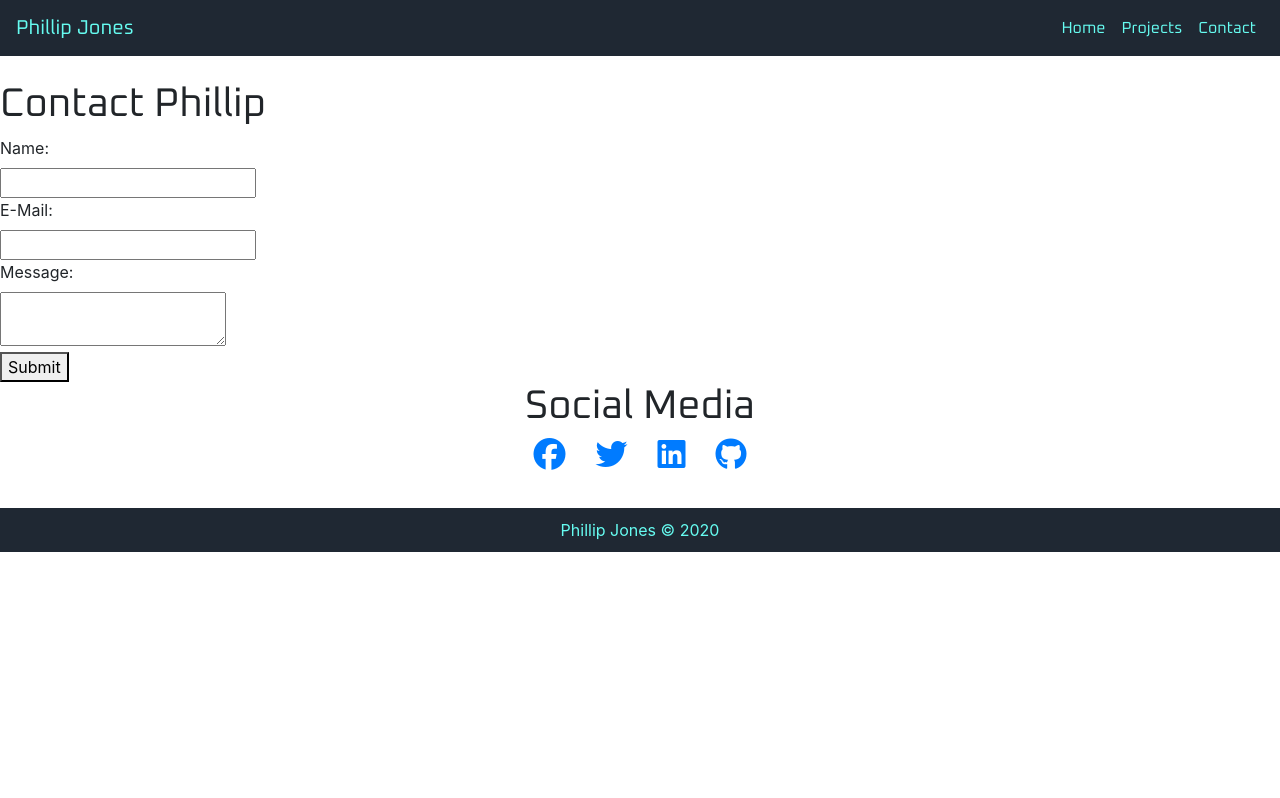
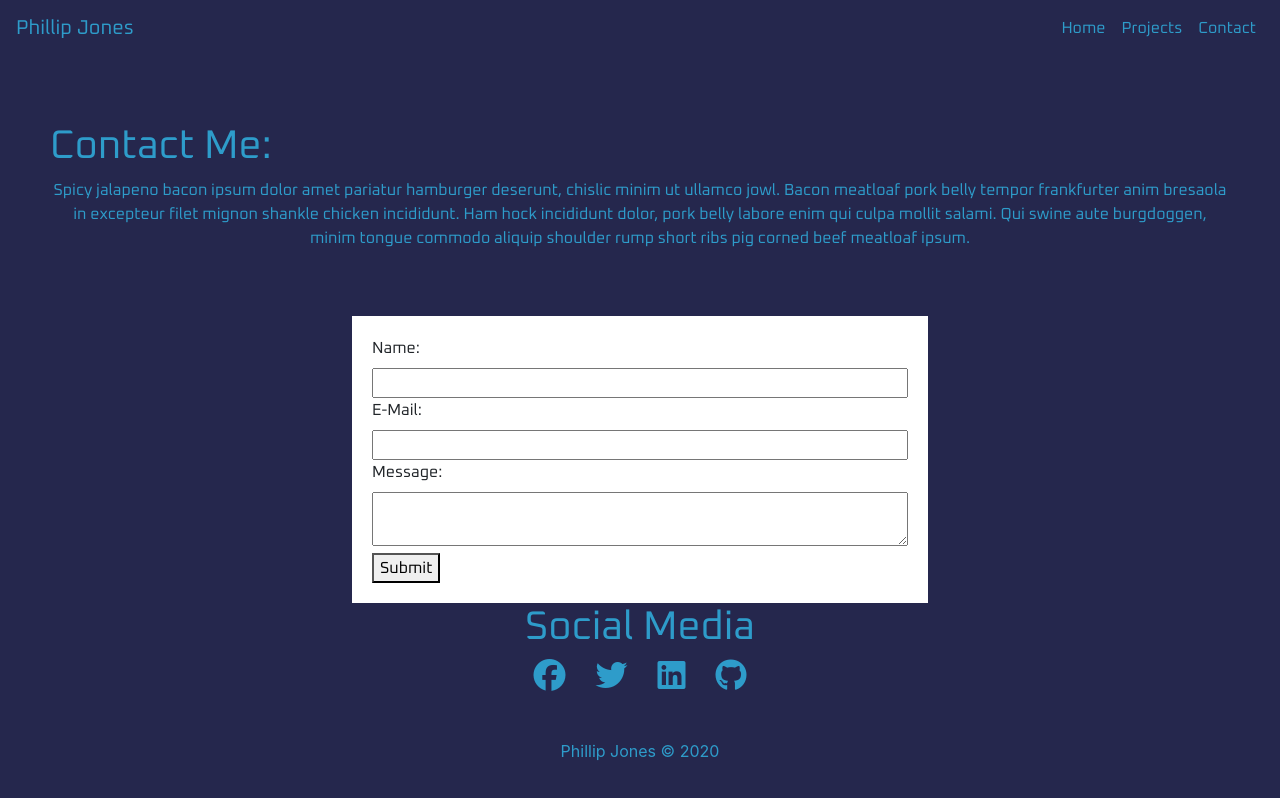
Before and after one commit to ptj92e/React-Portfolio, a React (Create React App) app in the folder client/: page / in a window 1280 px wide. Both pictures are taken after a click on the link "Contact". Built offline with nearby package versions, Linux system fonts and the light colour scheme.

Commit message:
Updated color scheme

```diff
--- a/client/src/App.css
+++ b/client/src/App.css
@@ -1,4 +1,5 @@
 body {
   margin: 0px;
   padding: 0px;
+  background-color: #25274d;
 }
--- a/client/src/components/About/About.css
+++ b/client/src/components/About/About.css
@@ -2,7 +2,7 @@
     margin-top: 5vh;
     margin-bottom: 1vh;
     font-family: 'Oxanium', cursive;
-    background-color: white;
+    background-color: #aaabb8;
     width: 100%;
     min-height: 85vh;
 }
@@ -11,6 +11,7 @@
     margin-left: 100px;
     margin-top: 20px;
     padding-top: 75px;
+    color: #25274d;
 }
 #infoDiv {
     align-self: center;
@@ -23,8 +24,8 @@ i {
     margin-bottom: 10px;
 }
 #infoDiv div {
-    background-color: #66fcf1;
-    color: #1f2833;
+    background-color: #2e9cca;
+    color: #25274d;
 }
 #pastDiv {
     padding: 25px;
@@ -32,6 +33,7 @@ i {
     margin-right: 2%;
     margin-top: 4%;
     border-radius: 30px;
+    box-shadow: 5px 5px 5px #25274d;
 }
 #programmerDiv {
     padding: 25px;
@@ -39,6 +41,7 @@ i {
     margin-right: 2%;
     margin-top: 4%;
     border-radius: 30px;
+    box-shadow: 5px 5px 5px #25274d;
 }
 #funDiv {
     padding: 25px;
@@ -46,6 +49,7 @@ i {
     margin-right: 2%;
     margin-top: 4%;
     border-radius: 30px;
+    box-shadow: 5px 5px 5px #25274d;
 }
 @media only screen and (max-width: 900px) {
     .aboutDiv h1 {
--- a/client/src/components/ContactForm/ContactForm.css
+++ b/client/src/components/ContactForm/ContactForm.css
@@ -0,0 +1,14 @@
+#contactForm {
+    background-color: white;
+    font-family: 'Oxanium', cursive;
+    width: 45%;
+    margin-left: auto;
+    margin-right: auto;
+    padding: 20px;
+}
+#contactForm input {
+    width: 100%;
+}
+#contactForm textarea {
+    width: 100%;
+}
--- a/client/src/components/ContactTitle/ContactTitle.css
+++ b/client/src/components/ContactTitle/ContactTitle.css
@@ -1,5 +1,12 @@
 .contactTitle {
-    padding-top: 10vh;
+    padding: 50px;
     width: 100%;
+    color: #2e9cca;
     font-family: 'Oxanium', cursive;
 }
+.contactTitle h1 {
+    margin-top: 9vh;
+}
+.contactTitle p {
+    text-align: center;
+}
--- a/client/src/components/ContactTitle/ContactTitle.js
+++ b/client/src/components/ContactTitle/ContactTitle.js
@@ -4,7 +4,8 @@ import "./ContactTitle.css";
 function ContactTitle() {
     return (
         <div className="contactTitle">
-            <h1>Contact Phillip</h1>
+            <h1>Contact Me:</h1>
+            <p>Spicy jalapeno bacon ipsum dolor amet pariatur hamburger deserunt, chislic minim ut ullamco jowl. Bacon meatloaf pork belly tempor frankfurter anim bresaola in excepteur filet mignon shankle chicken incididunt. Ham hock incididunt dolor, pork belly labore enim qui culpa mollit salami. Qui swine aute burgdoggen, minim tongue commodo aliquip shoulder rump short ribs pig corned beef meatloaf ipsum.</p>
         </div>
     );
 };
--- a/client/src/components/Footer/Footer.css
+++ b/client/src/components/Footer/Footer.css
@@ -3,8 +3,8 @@ footer {
     width: 100%;
 }
 footer p {
-    background-color: #1f2833;
-    color: #66fcf1;
+    background-color: #25274d;
+    color: #2e9cca;
     padding-top: 10px;
     padding-bottom: 10px;
     margin: 0px;
--- a/client/src/components/Navbar/Navbar.css
+++ b/client/src/components/Navbar/Navbar.css
@@ -3,24 +3,24 @@ nav {
     width: 100%;
     padding-left: 0px;
     padding-right: 0px;
-    background-color: #1f2833;
+    background-color: #25274d;
 }
 .navbar-toggler {
-    background-color: #66fcf1;
+    background-color: #2e9cca;
 }
 #hamburger {
     margin-top: 3px;
     margin-bottom: 0px;
 }
 nav a {
-    color: #66fcf1;
+    color: #2e9cca;
 
 }
 nav a:hover {
-    color: #45a29e;
+    color: #29648a;
 }
 nav button span {
-    background-color: #66fcf1;
+    background-color: #2e9cca;
 }
 .sticky {
     position: fixed;
--- a/client/src/components/ProjectCard/ProjectCard.css
+++ b/client/src/components/ProjectCard/ProjectCard.css
@@ -1,6 +1,9 @@
 .projectContainer {
     margin-top: 15px;
     margin-bottom: 35px;
+    padding-top: 20px;
+    padding-bottom: 20px;
+    background-color: #aaabb8;
     font-family: 'Oxanium', cursive;
 }
 .projectCard {
@@ -8,8 +11,11 @@
     margin-left: auto;
     margin-right: auto;
     margin-top: 15px;
-    margin-bottom: 30px;
+    margin-bottom: 20px;
     border-radius: 30px;
+    background-color: #2e9cca;
+    color: #25274d;
+    box-shadow: 5px 5px 5px #25274d;
 }
 .projectCard h1 {
     text-align: center;
@@ -20,6 +26,7 @@
     text-align: center;
 }
 #linkDiv a {
+    color: #25274d;
     justify-self: center;
     margin-left: 10px;
     margin-right: 10px;
--- a/client/src/components/ProjectTitle/ProjectTitle.css
+++ b/client/src/components/ProjectTitle/ProjectTitle.css
@@ -1,8 +1,8 @@
 .projectTitle {
     width: 100%;
     padding: 50px;
-    background-color: #c5c6c7;
-    color: #0b0c10;
+    background-color: #25274d;
+    color: #2e9cca;
     font-family: 'Oxanium', cursive;
 }
 .projectTitle h1 {
--- a/client/src/components/SocialMedia/SocialMedia.css
+++ b/client/src/components/SocialMedia/SocialMedia.css
@@ -5,8 +5,15 @@
     margin-bottom: 35px;
     text-align: center;
     font-family: 'Oxanium', cursive;
+    color: #2e9cca;
 }
 #iconsDiv a {
+    color: #2e9cca;
     margin-left: 15px;
     margin-right: 15px;
 }
+#iconxDiv a:hover {
+    color: #29648a;
+    text-decoration: none;
+
+}
--- a/client/src/components/Title/Title.css
+++ b/client/src/components/Title/Title.css
@@ -11,7 +11,7 @@
     margin-top: 5vh;
     text-align: center;
     align-self: center;
-    color: #66fcf1;
+    color: #2e9cca;
 }
 .textDiv h1 {
     font-size: 65px;
@@ -20,7 +20,7 @@
     width: 100%;
     text-align: center;
     align-self: flex-end;
-    color: #66fcf1;
+    color: #2e9cca;
 }
 .scrollDiv p {
     font-size: 30px;
--- a/client/src/components/pages/Contact.js
+++ b/client/src/components/pages/Contact.js
@@ -3,7 +3,7 @@ import ContactTitle from "../ContactTitle/ContactTitle";
 import SocialMedia from "../SocialMedia/SocialMedia";
 import ContactForm from "../ContactForm/ContactForm";
 
-function Contact() {
+function Contact(props) {
     return (
         <div>
             <ContactTitle />
```
Also changed, not shown: 1 other file (tests, documents, lock files or other folders).
